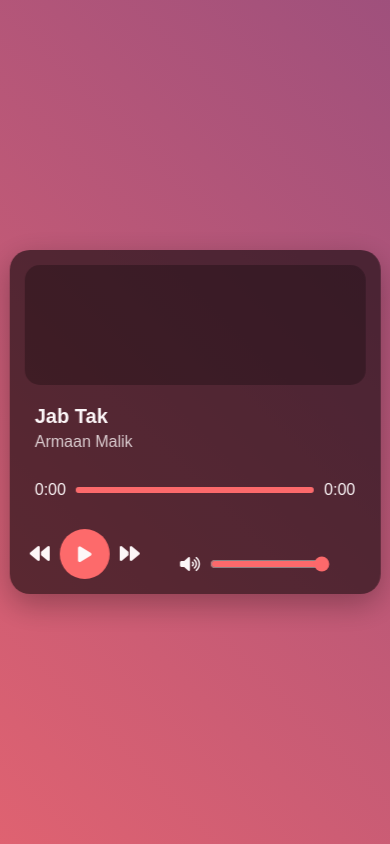
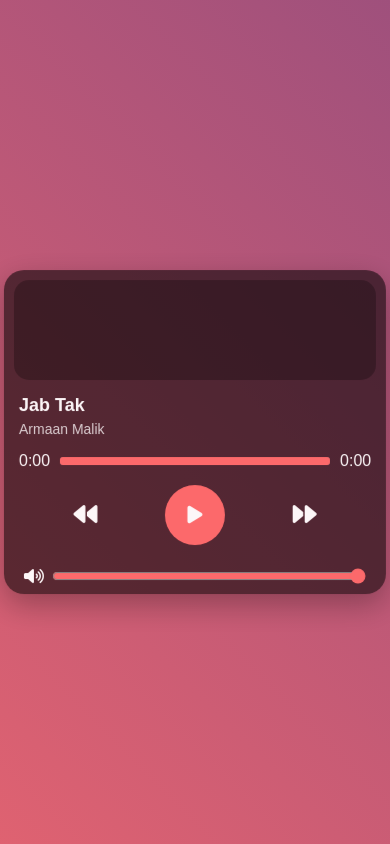
Before and after one commit to NOComFoRTzoNE07/music_player, a plain HTML site: page index.html in a window 390 px wide. Drawn offline with Linux system fonts and the light colour scheme.

Commit message:
Update styles.css

```diff
--- a/styles.css
+++ b/styles.css
@@ -41,9 +41,11 @@ body {
 }
 
 .player-container {
-    width: 90%;
+    width: 95%;
     max-width: 600px;
-    min-width: 280px;
+    min-width: auto;
+    margin: 20px auto;
+    padding: 15px;
     background: rgba(0, 0, 0, 0.6);
     backdrop-filter: blur(10px);
     border-radius: 20px;
@@ -51,17 +53,16 @@ body {
     top: 50%;
     left: 50%;
     transform: translate(-50%, -50%);
-    padding: 20px;
     box-shadow: 0 10px 30px rgba(0, 0, 0, 0.3);
 }
 
 .visualization {
-    height: 150px;
+    height: 120px;
     background: rgba(0, 0, 0, 0.3);
     border-radius: 15px;
     position: relative;
     overflow: hidden;
-    margin-bottom: 30px;
+    margin-bottom: 20px;
 }
 
 .bars-container {
@@ -108,13 +109,13 @@ body {
     display: flex;
     align-items: center;
     gap: 10px;
-    margin-bottom: 30px;
-    padding: 0 20px;
+    margin: 15px 0;
+    padding: 0 5px;
 }
 
 .progress-bar {
     flex: 1;
-    height: 6px;
+    height: 8px;
     background: rgba(255, 255, 255, 0.2);
     border-radius: 3px;
     cursor: pointer;
@@ -173,67 +174,9 @@ body {
 /* Add media queries for different screen sizes */
 @media screen and (max-width: 480px) {
     .player-container {
-        width: 95%;
-        padding: 15px;
-    }
-
-    .visualization {
-        height: 120px;
-        margin-bottom: 20px;
-    }
-
-    .bars-container {
-        gap: 3px;
+        width: 98%;
         padding: 10px;
-    }
-
-    .bar {
-        max-width: 20px;
-    }
-
-    .progress-container {
-        padding: 0 10px;
-    }
-
-    .control-btn {
-        font-size: 20px;
-    }
-
-    .play-btn {
-        width: 50px;
-        height: 50px;
-    }
-
-    .volume-control input {
-        width: 80px;
-    }
-
-    .controls {
-        padding: 0 5px;
-        gap: 10px;
-    }
-
-    .play-btn {
-        min-width: 50px;
-        height: 50px;
-        font-size: 18px;
-    }
-
-    .volume-control {
-        max-width: 150px;
-        margin-top: 20px;
-    }
-
-    .volume-control input {
-        width: 100%;
-        max-width: 120px;
-    }
-}
-
-/* Add landscape orientation support */
-@media screen and (max-height: 600px) and (orientation: landscape) {
-    .player-container {
-        padding: 15px;
+        margin: 10px auto;
     }
 
     .visualization {
@@ -242,10 +185,86 @@ body {
     }
 
     .song-info {
+        padding: 0 5px;
         margin-bottom: 15px;
     }
 
-    .progress-container {
-        margin-bottom: 15px;
+    .song-title {
+        font-size: 18px;
+    }
+
+    .song-artist {
+        font-size: 14px;
+    }
+
+    .controls {
+        flex-direction: row;
+        justify-content: space-evenly;
+        padding: 0;
+        gap: 8px;
+    }
+
+    .control-btn {
+        padding: 8px;
+    }
+
+    .volume-control {
+        flex-direction: row;
+        width: 100%;
+        max-width: none;
+        padding: 0 10px;
+        margin-top: 15px;
+        gap: 8px;
+    }
+
+    .volume-control input {
+        flex: 1;
+        min-width: 0;
+        max-width: none;
     }
 }
+
+/* Additional small screen adjustments */
+@media screen and (max-width: 320px) {
+    .player-container {
+        padding: 8px;
+    }
+
+    .controls {
+        gap: 5px;
+    }
+
+    .play-btn {
+        min-width: 45px;
+        height: 45px;
+    }
+
+    .control-btn {
+        font-size: 16px;
+    }
+}
+
+/* Landscape mode optimization */
+@media screen and (max-height: 500px) and (orientation: landscape) {
+    .player-container {
+        padding: 10px;
+        margin: 5px auto;
+    }
+
+    .visualization {
+        height: 80px;
+        margin-bottom: 10px;
+    }
+
+    .song-info, .progress-container {
+        margin-bottom: 10px;
+    }
+
+    .controls {
+        margin-top: 5px;
+    }
+
+    .volume-control {
+        margin-top: 10px;
+    }
+}
```
